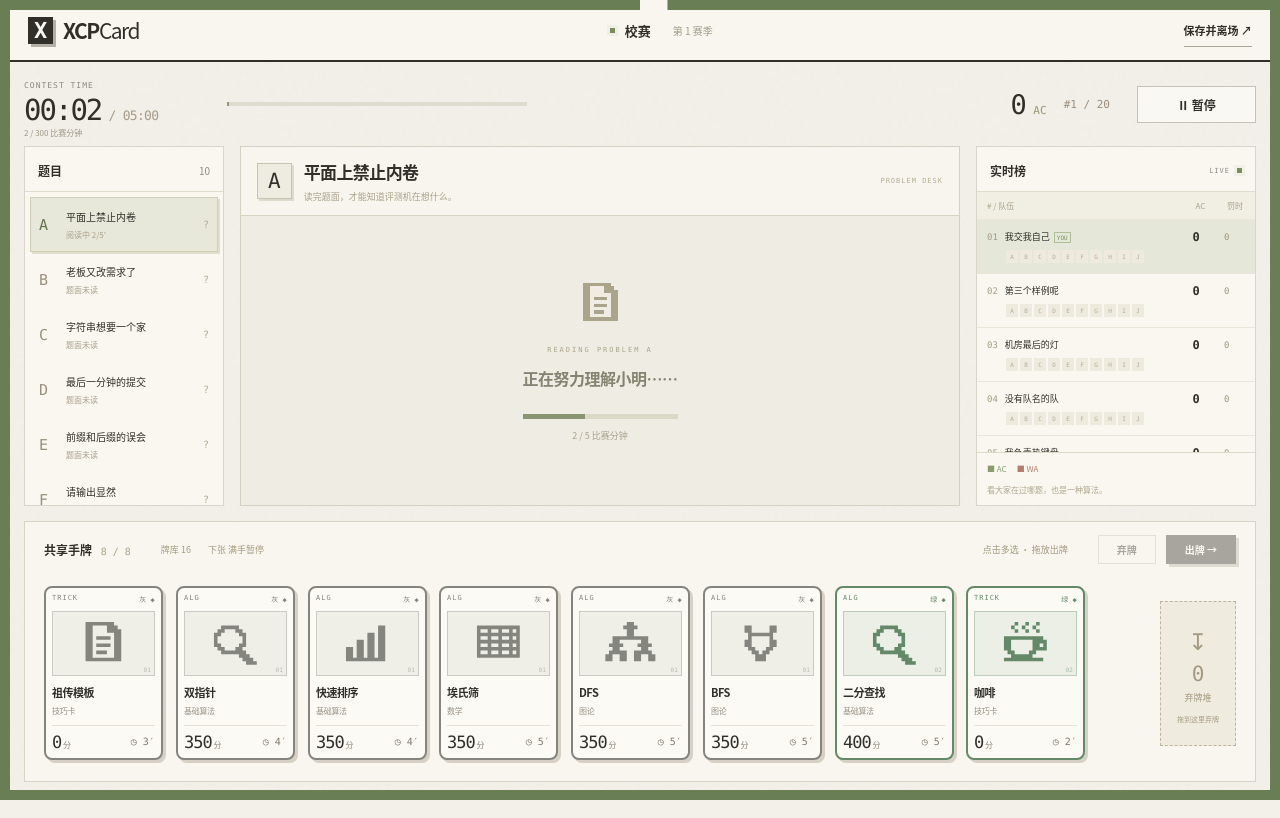
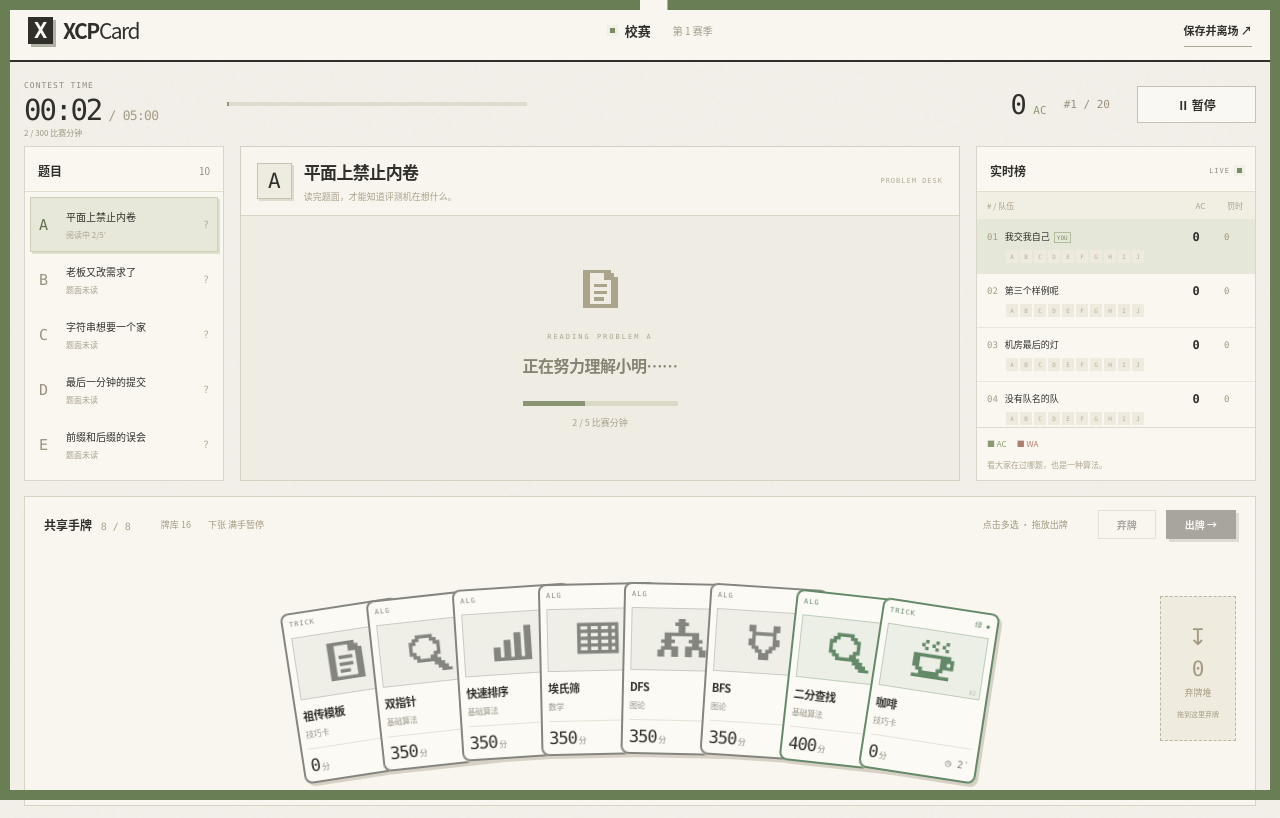
Before and after one commit to feli77/XCPCard, a React (Vite) app: page / in a window 1280 px wide. Both pictures are taken after a click on the button "参加比赛 →". Built offline with nearby package versions, Linux system fonts and the light colour scheme.

Commit message:
优化手牌居中扇形布局与悬停交互

```diff
--- a/src/ui/Card.tsx
+++ b/src/ui/Card.tsx
@@ -24,7 +24,9 @@ export function Card({ card, selected, count, onClick, draggable, onPointerDown,
   const rarity = rarities[card.rarity];
   const [tooltip, setTooltip] = useState<CSSProperties | null>(null);
   const tiltBounds = useRef<DOMRect | null>(null);
-  useEffect(() => { if (dragging) setTooltip(null); }, [dragging]);
+  const tooltipTimer = useRef<ReturnType<typeof setTimeout> | undefined>(undefined);
+  useEffect(() => () => clearTimeout(tooltipTimer.current), []);
+  useEffect(() => { if (dragging) hideDetails(); }, [dragging]);
   function tiltCard(event: PointerEvent<HTMLDivElement>) {
     if (event.pointerType !== 'mouse' || event.buttons || dragging || !tiltBounds.current) return;
     const { left, top, width, height } = tiltBounds.current;
@@ -39,9 +41,18 @@ export function Card({ card, selected, count, onClick, draggable, onPointerDown,
     element.style.removeProperty('--tilt-y');
   }
   function showDetails(element: HTMLDivElement) {
+    clearTimeout(tooltipTimer.current);
     if (document.body.classList.contains('card-dragging')) return;
     const rect = element.getBoundingClientRect();
     setTooltip({ left: Math.max(12, Math.min(window.innerWidth - 250, rect.left - 25)), ...(rect.top > 190 ? { bottom: window.innerHeight - rect.top + 12 } : { top: rect.bottom + 12 }) });
+  }
+  function delayDetails(element: HTMLDivElement) {
+    clearTimeout(tooltipTimer.current);
+    tooltipTimer.current = setTimeout(() => showDetails(element), 500);
+  }
+  function hideDetails() {
+    clearTimeout(tooltipTimer.current);
+    setTooltip(null);
   }
   return <>
     <div
@@ -51,7 +62,7 @@ export function Card({ card, selected, count, onClick, draggable, onPointerDown,
       draggable={false}
       data-draggable={draggable || undefined}
       onDragStart={event => event.preventDefault()}
-      onPointerDown={event => { resetTilt(event.currentTarget); setTooltip(null); onPointerDown?.(event); }}
+      onPointerDown={event => { resetTilt(event.currentTarget); hideDetails(); onPointerDown?.(event); }}
       onPointerEnter={event => {
         if (event.pointerType !== 'mouse') return;
         tiltBounds.current = event.currentTarget.getBoundingClientRect();
@@ -60,10 +71,13 @@ export function Card({ card, selected, count, onClick, draggable, onPointerDown,
       onPointerMove={tiltCard}
       onPointerLeave={event => { if (!dragging) resetTilt(event.currentTarget); }}
       onPointerCancel={event => { if (!dragging) resetTilt(event.currentTarget); }}
-      onMouseEnter={event => showDetails(event.currentTarget)}
-      onMouseLeave={() => setTooltip(null)}
-      onFocus={event => showDetails(event.currentTarget)}
-      onBlur={event => { resetTilt(event.currentTarget); setTooltip(null); }}
+      onMouseEnter={event => delayDetails(event.currentTarget)}
+      onMouseLeave={hideDetails}
+      onTransitionEnd={event => {
+        if (tooltip && event.target === event.currentTarget && event.currentTarget.matches(':hover, :focus-visible')) showDetails(event.currentTarget);
+      }}
+      onFocus={event => { if (event.currentTarget.matches(':focus-visible')) showDetails(event.currentTarget); }}
+      onBlur={event => { resetTilt(event.currentTarget); hideDetails(); }}
       role={onClick ? 'button' : undefined}
       tabIndex={0}
       onKeyDown={event => {
--- a/src/ui/MatchView.tsx
+++ b/src/ui/MatchView.tsx
@@ -1,3 +1,4 @@
+import type { CSSProperties } from 'react';
 import { canSubmit, cardById, standings, tableScore } from '../game/engine';
 import type { Action, Match, Standing } from '../game/types';
 import { Card } from './Card';
@@ -189,10 +190,16 @@ export function MatchView({
         </div>
       </div>
       <div className="hand-cards">
-        {match.hand.map(instance => {
+        <div className="hand-fan" style={{ '--hand-count': Math.max(1, match.hand.length) } as CSSProperties}>
+          {match.hand.map((instance, index) => {
             const isReserved = reserved.has(instance.uid);
             const movingTogether = dragged?.from === 'hand' && dragged.uid !== instance.uid && dragged.uids.includes(instance.uid);
-          return <div key={instance.uid} className={`hand-card-slot ${isReserved ? 'is-reserved' : ''} ${movingTogether ? 'drag-companion' : ''}`}>
+            const offset = index - (match.hand.length - 1) / 2;
+            return <div
+              key={instance.uid}
+              className={`hand-card-slot ${isReserved ? 'is-reserved' : ''} ${movingTogether ? 'drag-companion' : ''}`}
+              style={{ '--fan-angle': `${offset * 2.5}deg`, '--fan-drop': `${offset * offset * 1.8}px` } as CSSProperties}
+            >
               <Card
                 card={cardById[instance.cardId]}
                 selected={!isReserved && selected.includes(instance.uid)}
@@ -208,6 +215,7 @@ export function MatchView({
             </div>;
           })}
           {!match.hand.length && <div className="empty-hand">思路暂时用完了，下一张正在路上。</div>}
+        </div>
         <div
           className="discard-pile"
           data-card-drop="discard"
--- a/src/ui/match.css
+++ b/src/ui/match.css
@@ -58,6 +58,7 @@
   font-size: 21px;
 }
 .match-page {
+  --hand-card-width: clamp(108px, 9.2vw, 145px);
   padding: 0 24px 12px;
   max-width: 1920px;
   margin: auto;
@@ -145,7 +146,7 @@
   grid-template-columns: 200px minmax(430px, 1fr) 280px;
   gap: 16px;
   min-height: 400px;
-  height: calc(100vh - 416px);
+  height: calc(100vh - 293px - var(--hand-card-width) * 183 / 125);
   max-height: 600px;
 }
 .problems-panel,
@@ -646,17 +647,53 @@
   gap: 15px;
 }
 .hand-cards {
+  position: relative;
   display: flex;
-  gap: 13px;
+  justify-content: center;
   align-items: center;
-  padding-top: 3px;
-  min-height: 181px;
+  padding: 24px 110px 28px;
+  min-height: 230px;
+}
+.hand-fan {
+  display: flex;
+  align-items: flex-start;
+  width: calc(var(--hand-card-width) * (1 + (var(--hand-count) - 1) * 0.68));
+  max-width: 100%;
+}
+.hand-fan:has(.empty-hand) {
+  width: 100%;
 }
 .hand-cards .game-card {
-  width: calc((100vw - 330px) / 8);
-  min-width: 91px;
-  max-width: 132px;
+  width: var(--hand-card-width);
+  min-width: var(--hand-card-width);
+  max-width: var(--hand-card-width);
   padding: 6px;
+}
+.hand-card-slot > .game-card:not(.is-dragging) {
+  pointer-events: auto;
+  rotate: var(--fan-angle);
+  translate: var(--hand-spread, 0px) 0;
+  transform-origin: 50% 85%;
+}
+.hand-card-slot > .game-card.selected:not(.is-dragging) {
+  translate: var(--hand-spread, 0px) -13px;
+}
+.hand-card-slot:has(> .game-card:is(:hover, :focus-visible)) {
+  z-index: 20;
+}
+.hand-fan:not(:has(.is-dragging)) .hand-card-slot:has(> .game-card:is(:hover, :focus-visible)) > .game-card {
+  rotate: 0deg;
+  translate: 0 -30px;
+  scale: 1.4;
+}
+.hand-fan:not(:has(.is-dragging)) .hand-card-slot:has(~ .hand-card-slot > .game-card:is(:hover, :focus-visible)) {
+  --hand-spread: -56px;
+}
+.hand-fan:not(:has(.is-dragging)) .hand-card-slot:has(> .game-card:is(:hover, :focus-visible)) ~ .hand-card-slot {
+  --hand-spread: 56px;
+}
+.hand-card-slot:has(> .is-dragging) {
+  z-index: 1000;
 }
 .hand-cards .card-name {
   font-size: 11px;
@@ -665,9 +702,10 @@
   padding-top: 6px;
 }
 .discard-pile {
+  position: absolute;
+  right: 0;
   min-width: 76px;
   height: 145px;
-  margin-left: auto;
   border: 1px dashed #bdb5a0;
   display: flex;
   align-items: center;
@@ -756,7 +794,23 @@
 }
 .hand-card-slot {
   position: relative;
-  flex-shrink: 0;
+  top: var(--fan-drop);
+  flex: 1 1 0;
+  min-width: 0;
+  pointer-events: none;
+}
+.hand-card-slot:last-child {
+  flex: 0 0 var(--hand-card-width);
+}
+@media (prefers-reduced-motion: no-preference) {
+  .hand-card-slot > .game-card:not(.is-dragging) {
+    transition:
+      transform 0.25s ease-out,
+      translate 0.24s ease-out,
+      rotate 0.24s ease-out,
+      scale 0.24s cubic-bezier(0.2, 0.7, 0.2, 1),
+      box-shadow 0.15s;
+  }
 }
 .hand-card-slot.is-reserved .game-card {
   opacity: 0.55;
@@ -773,4 +827,5 @@
   padding: 4px;
   font-size: 10px;
   pointer-events: none;
+  translate: var(--hand-spread, 0px) 0;
 }
--- a/src/ui/responsive.css
+++ b/src/ui/responsive.css
@@ -2,12 +2,7 @@
   .arena {
     grid-template-columns: 230px minmax(500px, 1fr) 330px;
   }
-  .hand-cards {
-    justify-content: center;
-    gap: 22px;
-  }
   .hand-cards .game-card {
-    max-width: 145px;
     padding: 9px;
   }
   .match-page {
@@ -23,9 +18,6 @@
   }
   .team-title > span {
     font-size: 10px;
-  }
-  .arena {
-    height: calc(100vh - 440px);
   }
 }
 @media (max-width: 1200px) {
@@ -66,9 +58,6 @@
   .match-page {
     padding: 0 14px 12px;
   }
-  .hand-cards {
-    gap: 9px;
-  }
   .hand-cards .card-art {
     padding: 4px 14px;
   }
@@ -85,10 +74,8 @@
     padding: 11px 12px 14px;
   }
   .hand-cards {
-    min-height: 165px;
-  }
-  .arena {
-    height: calc(100vh - 395px);
+    padding-inline: 90px;
+    min-height: 215px;
   }
   .problem-heading {
     padding: 14px 12px;
@@ -114,15 +101,9 @@
     gap: 15px;
   }
 }
-@media (min-width: 1201px) and (max-width: 1549px) {
-  .arena {
-    height: calc(100vh - 440px);
-  }
-}
 @media (max-height: 820px) {
   .arena {
-    min-height: 300px;
-    height: calc(100vh - 440px);
+    min-height: 280px;
   }
   .reading-desk {
     min-height: 160px;
```
Also changed, not shown: 1 other file (tests, documents, lock files or other folders). Lines whose indentation alone changed are shown as unchanged.
